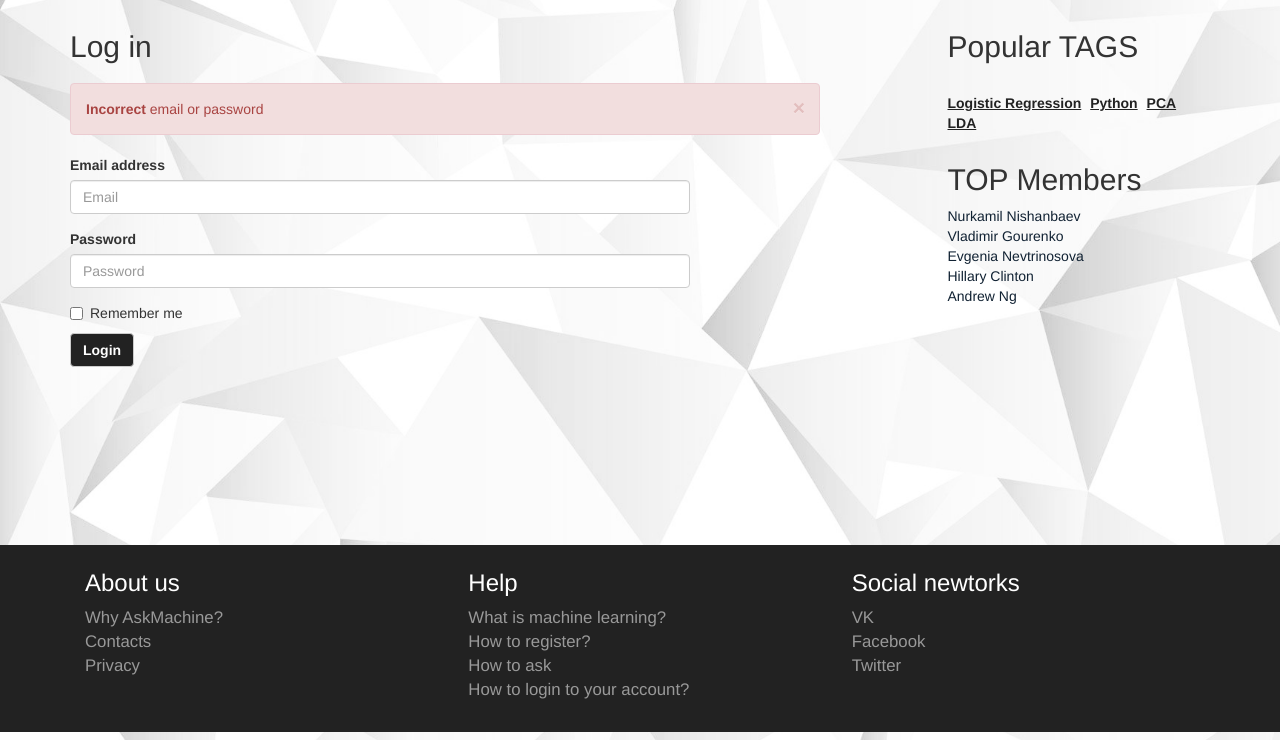
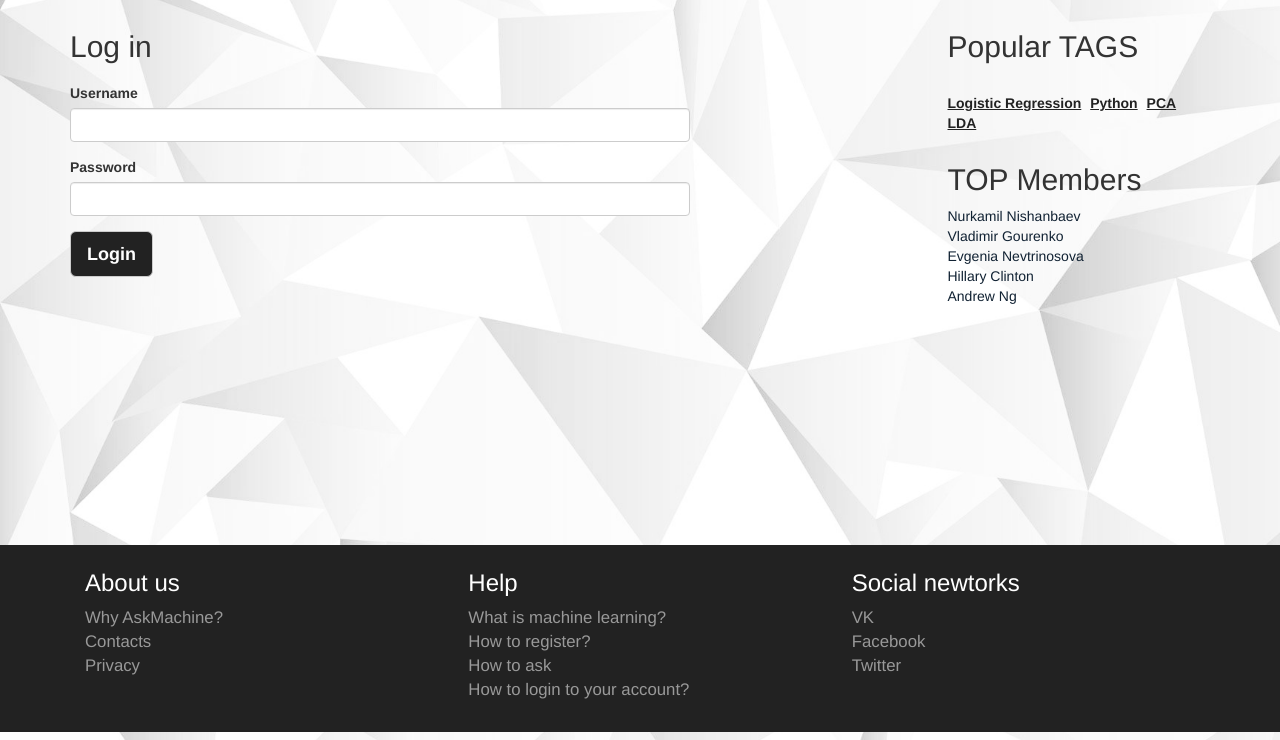
Before and after one commit to vileven/AskMachine, a Django app: page /login/ in a window 1280 px wide. Shown: the part 60-800 px from the top of the page. Run offline with Django 3.2, Linux system fonts and the light colour scheme; data comes from the database, SQL or seed files in the repository; both versions use the stored data as it was after the commit; some libraries are stand-ins or nearby versions.

Commit message:
Add signup, login, logout

```diff
--- a/public/css/am-register.css
+++ b/public/css/am-register.css
@@ -9,3 +9,8 @@
 .main-content {
 	min-height: 500px;
 }
+
+.error_field {
+	color: #a94442;
+	font-weight: 700;
+}
--- a/qa/forms.py
+++ b/qa/forms.py
@@ -62,16 +62,18 @@ class AnswerForm(forms.Form):
 
 class SignUpForm(forms.Form):
     login = forms.CharField(label='Login', help_text='Your Login, max – 100 characters',
-                            max_length=100)
-    email = forms.EmailField(label='Email', help_text='example@mail.com', max_length=30)
+                            max_length=100, widget=forms.TextInput, required=False)
+
+    email = forms.EmailField(label='Email', help_text='example@mail.com', max_length=30,
+                             widget=forms.EmailInput, required=False)
     password = forms.CharField(label="Password", min_length=5, max_length=30,
                                help_text='5 to 30 characters, one digit and one letter',
-                               widget=forms.PasswordInput)
-    password.type = 'password'
+                               widget=forms.PasswordInput, required=False)
+    # password.type = 'password'
 
     password_again = forms.CharField(label='Repeat password', min_length=5, max_length=30,
                                      help_text='password again',
-                                     widget=forms.PasswordInput)
+                                     widget=forms.PasswordInput, required=True)
 
     def clean_login(self):
         login = self.cleaned_data['login']
@@ -91,11 +93,13 @@ class SignUpForm(forms.Form):
         password = self.cleaned_data['password']
         if password.strip() == '':
             raise forms.ValidationError('Password is empty', code='validation_error')
+
         return password
 
     def clean(self):
         if self.cleaned_data.get("password") != self.cleaned_data.get("password_again"):
             raise forms.ValidationError("Password mismatch!")
+
         return self.cleaned_data
 
     def save(self):
@@ -109,7 +113,8 @@ class SignUpForm(forms.Form):
 
 class LoginForm(forms.Form):
     username = forms.CharField(max_length=100)
-    password = forms.CharField(widget=forms.PasswordInput)
+    password = forms.CharField(label='Password', widget=forms.PasswordInput)
+    user = None
 
     def clean_username(self):
         username = self.cleaned_data['username']
@@ -123,6 +128,12 @@ class LoginForm(forms.Form):
             raise forms.ValidationError('Password is empty', code='validation_error')
         return password
 
+    def clean(self):
+        user = authenticate(**self.cleaned_data)
+        if user is None:
+            raise forms.ValidationError("Wrong login or password, try again!", code='validation_error')
+        self.user = user
+        return self.cleaned_data
+
     def save(self):
-        user = authenticate(**self.cleaned_data)
-        return user
+        return self.user
--- a/qa/models.py
+++ b/qa/models.py
@@ -19,6 +19,11 @@ class ProfileManager(models.Manager):
         except User.DoesNotExist:
             exists = False
         return exists
+
+    def get_profile(self, user):
+        if user.is_anonymous():
+            return None
+        return self.get(user=user)
 
 
 class Profile(models.Model):
--- a/qa/urls.py
+++ b/qa/urls.py
@@ -1,5 +1,5 @@
 from django.conf.urls import url
-from qa.views import index, question, profile, index_hot, tags, login_page, signup_page, ask_question
+from qa.views import index, question, profile, index_hot, tags, login_page, signup_page, ask_question, logout_user
 from django.views.static import serve
 
 urlpatterns = [
@@ -8,9 +8,10 @@ urlpatterns = [
     url(r'^uploads/(?P<path>.*)$', serve, {'document_root': 'uploads/'}),
     url(r'^question/(?P<pk>\d+)/', question, name='question'),
     url(r'^tag/(?P<slug>.+)/', tags, name="tags"),
-    url(r'profile/(?P<pk>\d+)/', profile, name="profile"),
     url(r'^login/', login_page, name="login_page"),
     url(r'^signup/', signup_page, name="signup_page"),
-    url(r'^ask/', ask_question, name="ask_page")
+    url(r'^ask/', ask_question, name="ask_page"),
+    url(r'^profile/(?P<name>.*)/', profile, name='profile_page'),
+    url(r'logout/', logout_user, name='logout'),
     # url(r'^popular/', popular_questions, name='popular_questions'),
 ]
--- a/qa/views.py
+++ b/qa/views.py
@@ -9,12 +9,12 @@ from django.http import HttpResponseRedirect
 from django.http import HttpResponseNotModified
 from django.views.decorators.http import require_GET, require_POST
 from django.core.urlresolvers import reverse
-from django.contrib.auth import authenticate, login
+from django.contrib.auth import authenticate, login, logout
 from qa.models import Answer
 from qa.models import Question
 from qa.models import Profile
-from qa.models import Tag
-from qa.forms import AskForm, AnswerForm, SignUpForm
+from qa.models import Tag, User
+from qa.forms import AskForm, AnswerForm, SignUpForm, LoginForm
 
 
 # Create your views here.
@@ -105,8 +105,19 @@ def question(request, pk):
     }))
 
 
-def profile(request, pk):
-    pass
+def profile(request, name):
+    user = get_object_or_404(User, username=name)
+    prof = Profile.objects.get_profile(user=user)
+    if request.META.get('HTTP_REFERER') == 'http://' + request.META.get('HTTP_HOST') + reverse('signup_page'):
+        return render(request, 'profile.html', mixin({
+            'profile': prof,
+            'text': 'Congretulations!',
+        }))
+    else:
+        return render(request, 'profile.html', mixin({
+            'profile': prof,
+        }))
+
 
 
 def tags(request, slug):
@@ -123,7 +134,18 @@ def tags(request, slug):
 
 
 def login_page(request):
-     return render(request, 'login.html', mixin({}))
+    if request.method == 'POST':
+        form = LoginForm(request.POST)
+        if form.is_valid():
+            user = form.save()
+            login(request, user)
+            url = reverse('home')
+            return HttpResponseRedirect(url)
+    else:
+        form = LoginForm()
+    return render(request, 'login.html', mixin({
+        'form': form
+    }))
 
 
 def signup_page(request):
@@ -131,8 +153,10 @@ def signup_page(request):
         form = SignUpForm(request.POST)
         if form.is_valid():
             form.save()
-            url = reverse('home')
-            return HttpResponseRedirect(url)
+            prof_name = request.POST['login']
+            # prof_name = 'Chelsea'
+            url = reverse('profile_page', kwargs={'name': prof_name})
+            return HttpResponseRedirect(url, {'text': 'r'})
     else:
         form = SignUpForm()
     return render(request, 'signup.html', mixin({
@@ -155,3 +179,9 @@ def ask_question(request):
     return render(request, 'ask_question.html', mixin({
         'form': form
     }))
+
+
+def logout_user(request):
+    logout(request)
+    url = reverse('login_page')
+    return HttpResponseRedirect(url)
--- a/templates/base.html
+++ b/templates/base.html
@@ -60,11 +60,18 @@
 	<div class="container">
 	    <div class="row">
 	      	<div class="col-md-8 col-xs-8 main-content">
-                 {% block content %}{% endblock %}
+
+                {% block flash %}{% endblock %}
+                {% block content %}{% endblock %}
+
 	        </div>
 
 	        <div class="col-sm-offset-1 col-sm-3 right-menu ">
-	        	{% block right-menu %}{% endblock %}
+
+	        	{% block right-menu %}
+                    {% include "blocks/right-menu.html" %}
+	        	{% endblock %}
+
 	        </div>
 	   	</div>
         {% block paginate %}{% endblock %}
--- /dev/null
+++ b/templates/blocks/flash_success.html
@@ -0,0 +1,6 @@
+<div class="alert alert-success alert-dismissable">
+    <button type="button" class="close" data-dismiss="alert" aria-hidden="true">&times;</button>
+
+    {{ message }}
+
+</div>
--- a/templates/blocks/login_form.html
+++ b/templates/blocks/login_form.html
@@ -1,30 +1,37 @@
 <div class="am-topic">
     <h2>Log in</h2>
 </div>
-<div class="alert alert-danger alert-dismissable">
-    <button type="button" class="close" data-dismiss="alert" aria-hidden="true">&times;</button>
-    <strong>Incorrect</strong> email or password
-</div>
+{% for e in form.non_field_errors %}
+    <div class="alert alert-danger alert-dismissable ">
+        <button type="button" class="close" data-dismiss="alert" aria-hidden="true">&times;</button>
+        {{ e }}
+    </div>
+{% endfor %}
 <div class="row">
-    <form class="col-sm-10">
-        <div class="form-group ">
-            <label for="exampleInputEmail1">Email address</label>
-            <input type="email" class="form-control" id="exampleInputEmail1" placeholder="Email">
+    <form class="col-sm-10" method="POST" action="/login/">
+        {% csrf_token %}
+        {% for field in form %}
+            <div class="form-group
+                {% if field.errors %} has-error{% endif %}">
+                <label class=" control-label">
+                    {{ field.label }}
+                </label>
+                <div class=" controls">
+                    {% for error in field.errors %}
+
+                        <span class="error_field">{{ error }}</span>
+
+                    {% endfor %}
+
+                    {% include "widgets/input.html" %}
+
+                </div>
+            </div>
+        {% endfor %}
+        <div class="form-group">
+            <div class="">
+                <button type="submit" id="reg-btn" class="am-btn btn btn-default btn-lg">Login</button>
+            </div>
         </div>
-        <div class="form-group">
-            <label for="exampleInputPassword1">Password</label>
-            <input type="password" class="form-control" id="exampleInputPassword1" placeholder="Password">
-        </div>
-        <!-- <div class="form-group">
-						<label for="exampleInputFile">File input</label>
-						<input type="file" id="exampleInputFile">
-						<p class="help-block">Example block-level help text here.</p>
-    		</div> -->
-        <div class="checkbox">
-            <label>
-                <input type="checkbox"> Remember me
-            </label>
-        </div>
-        <button type="submit" class="am-btn btn btn-default">Login</button>
     </form>
 </div>
--- a/templates/blocks/usermenu.html
+++ b/templates/blocks/usermenu.html
@@ -8,10 +8,10 @@
 {% endif %}
 {% if user.is_authenticated == True %}
     <li>
-        <img src="../../{{ user.avatar }}" alt="..." width="100" class="img-circle">
-        <p>
+        <img src="../../{{ user.avatar }}" alt="..." width="50" class="img-circle">
+    </li>
+    <li>
             {{ user.username }}
-        </p>
     </li>
     <li class="dropdown">
         <a href="#" class="dropdown-toggle" data-toggle="dropdown" role="button" aria-haspopup="true" aria-expanded="false">Settings <span class="caret"></span></a>
@@ -21,6 +21,6 @@
             <li><a href="#">Edit</a></li>
             <li><a href="#">Help</a></li>
             <li role="separator" class="divider"></li>
-            <li><a href="#">Log out</a></li>
+            <li><a href="{% url 'logout' %}">Log out</a></li>
         </ul>
 {% endif %}
--- a/templates/question_thread.html
+++ b/templates/question_thread.html
@@ -31,8 +31,3 @@
         </form>
     </div>
 {% endblock %}
-
-
-{% block right-menu %}
-{% include "blocks/right-menu.html" %}
-{% endblock %}
```
Also changed, not shown: templates/blocks/flash_error.html (added, +10 -0 lines), templates/blocks/register_form.html (+11 -0 lines), templates/profile.html (added, +18 -0 lines), db.sqlite3.
